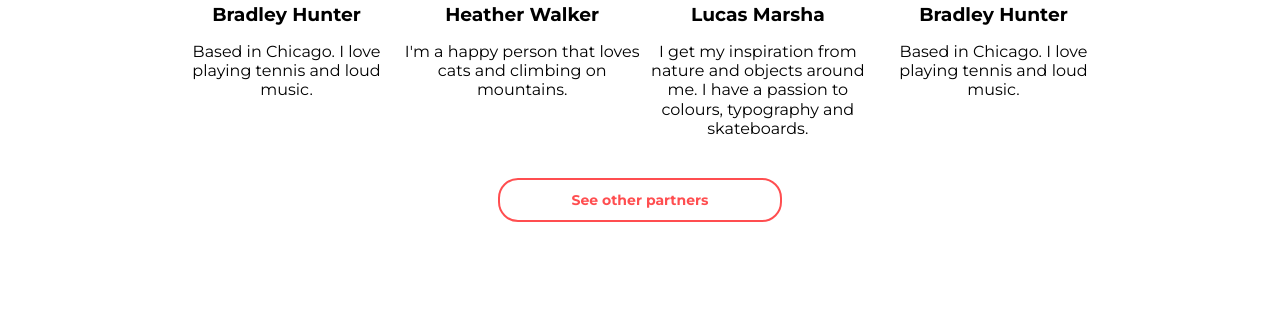
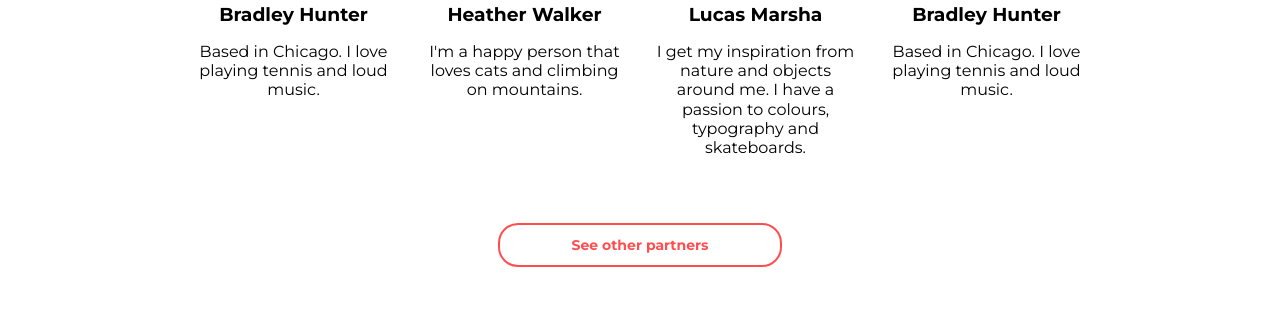
Before and after one commit to 123-olia/goit-fe-course, a plain HTML site: page html-css/module-08/index.html in a window 1280 px wide. Shown: the part 872-1195 px from the top of the page. Before the commit the page ends 1150 px from the top, so only its background shows below. Drawn offline with Linux system fonts and the light colour scheme.

Commit message:
container-module-08

```diff
--- a/html-css/module-08/css/media.css
+++ b/html-css/module-08/css/media.css
@@ -1,7 +1,18 @@
+@media (max-width: 767px) {
+  .list-item:not(:last-child) {
+    margin-bottom: 26px;
+  }
+}
+
+@media (min-width: 768px) and (max-width: 939px) {
+  .list-item:nth-child(2n + 1) {
+    margin-bottom: 26px;
+  }
+}
+
 @media (min-width: 768px) {
   .container {
     width: 748px;
-    margin: 0 auto;
   }
 
   .wrapper {
@@ -34,10 +45,6 @@
     margin-bottom: 40px;
   }
 
-  .promo-btn {
-    margin: 0 auto;
-  }
-
   .partners-title {
     margin-bottom: 40px;
   }
@@ -48,21 +55,12 @@
     justify-content: space-between;
     flex-wrap: wrap;
     width: 492px;
-    margin: 0 auto;
     padding-bottom: 40px;
   }
 
   .list-item {
     margin: 0;
-    width: 235px;
-  }
-
-  .list-item:nth-child(2n) {
-    margin-bottom: 0;
-  }
-
-  .list-item:nth-child(2n + 1) {
-    margin-bottom: 60px;
+    flex: 0 0 48%;
   }
 
   .partner-1 {
@@ -82,24 +80,20 @@
   }
 }
 
-@media (min-width: 942px) {
+@media (min-width: 940px) {
   .container {
-    width: 942px;
+    width: 940px;
   }
 
   .header {
-    min-width: 942px;
-  }
-
-  .promo {
-    width: 500px;
+    min-width: 940px;
   }
 
   .list {
-    width: 942px;
+    width: 100%;
   }
 
-  .list-item:nth-child(2n + 1) {
-    margin-bottom: 0;
+  .list-item {
+    flex: 0 0 23%;
   }
 }
--- a/html-css/module-08/css/style.css
+++ b/html-css/module-08/css/style.css
@@ -28,7 +28,8 @@ img {
 }
 
 .container {
-  width: 320px;
+  min-width: 320px;
+  max-width: 940px;
   margin: 0 auto;
 }
 
@@ -140,7 +141,7 @@ img {
   background-color: #ff4e50;
   width: 280px;
   height: 40px;
-  margin: 0;
+  margin: 0 auto;
   padding: 0;
   cursor: pointer;
 }
@@ -151,6 +152,10 @@ img {
 }
 
 /*SECTION PARTNERS*/
+
+.section-wrapper {
+  background-color: #ffffff;
+}
 
 .partners {
   padding: 70px 20px 56px;
@@ -171,6 +176,7 @@ img {
   margin-bottom: 26px;
   padding: 0;
   list-style: none;
+  width: 100%;
 }
 
 .list-item {
@@ -178,10 +184,6 @@ img {
   width: 225px;
   position: relative;
   cursor: pointer;
-}
-
-.list-item:not(:last-child) {
-  margin-bottom: 26px;
 }
 
 .list-img-wrapper {
--- a/html-css/module-08/index.html
+++ b/html-css/module-08/index.html
@@ -43,7 +43,8 @@
     </div>
     <main>
       <!-- SECTION PARTNERS -->
-      <section class="partners">
+      <div class="section-wrapper">
+        <section class="partners container">
           <h2 class="partners-title">Meet a partner for your best holiday</h2>
           <ul class="list">
             <li class="list-item partner-1">
@@ -105,6 +106,7 @@
           </ul>
           <button class="partner-btn">See other partners</button>
         </section>
+      </div>
     </main>
   </body>
 </html>
```
Lines whose indentation alone changed are shown as unchanged.
